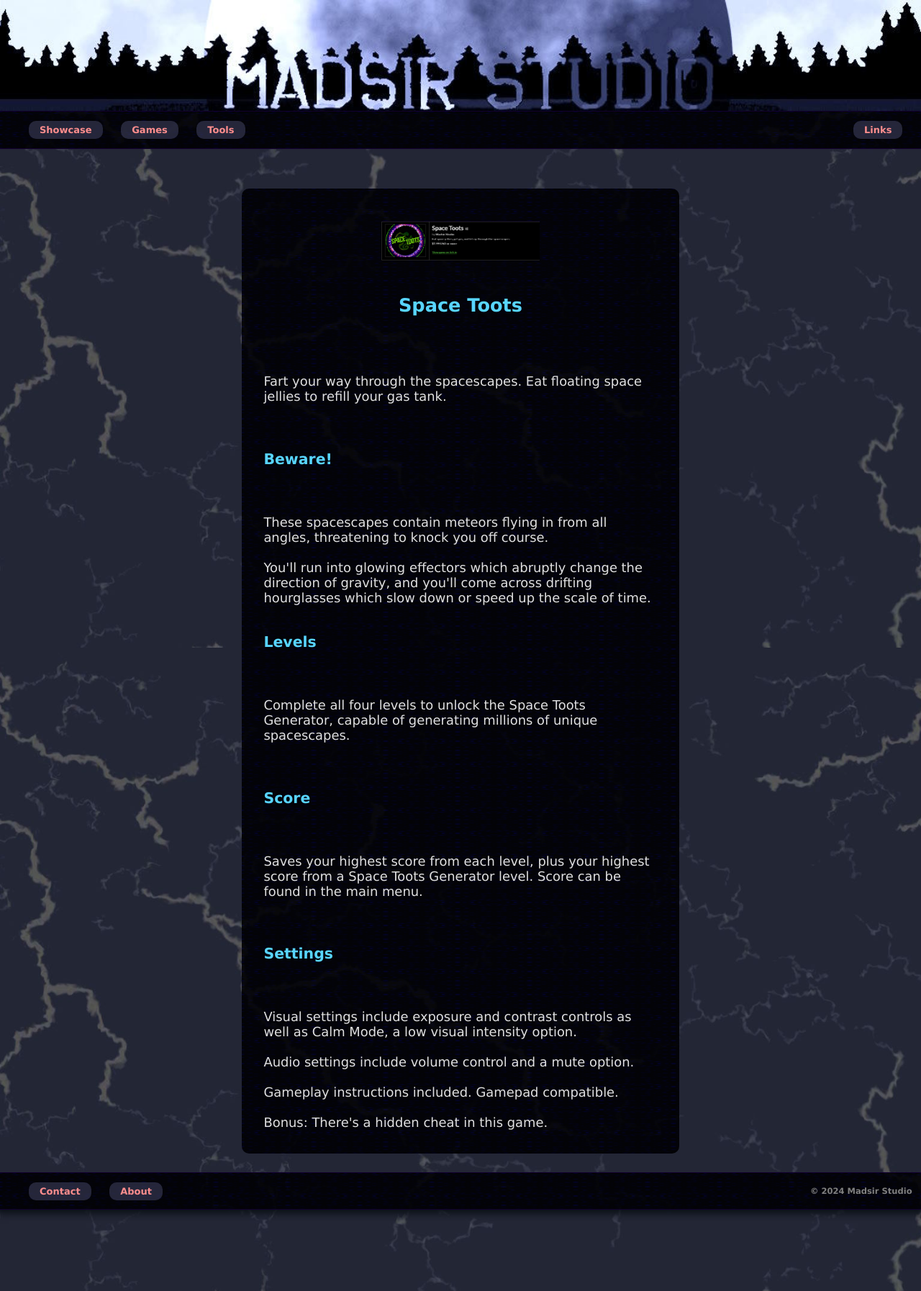
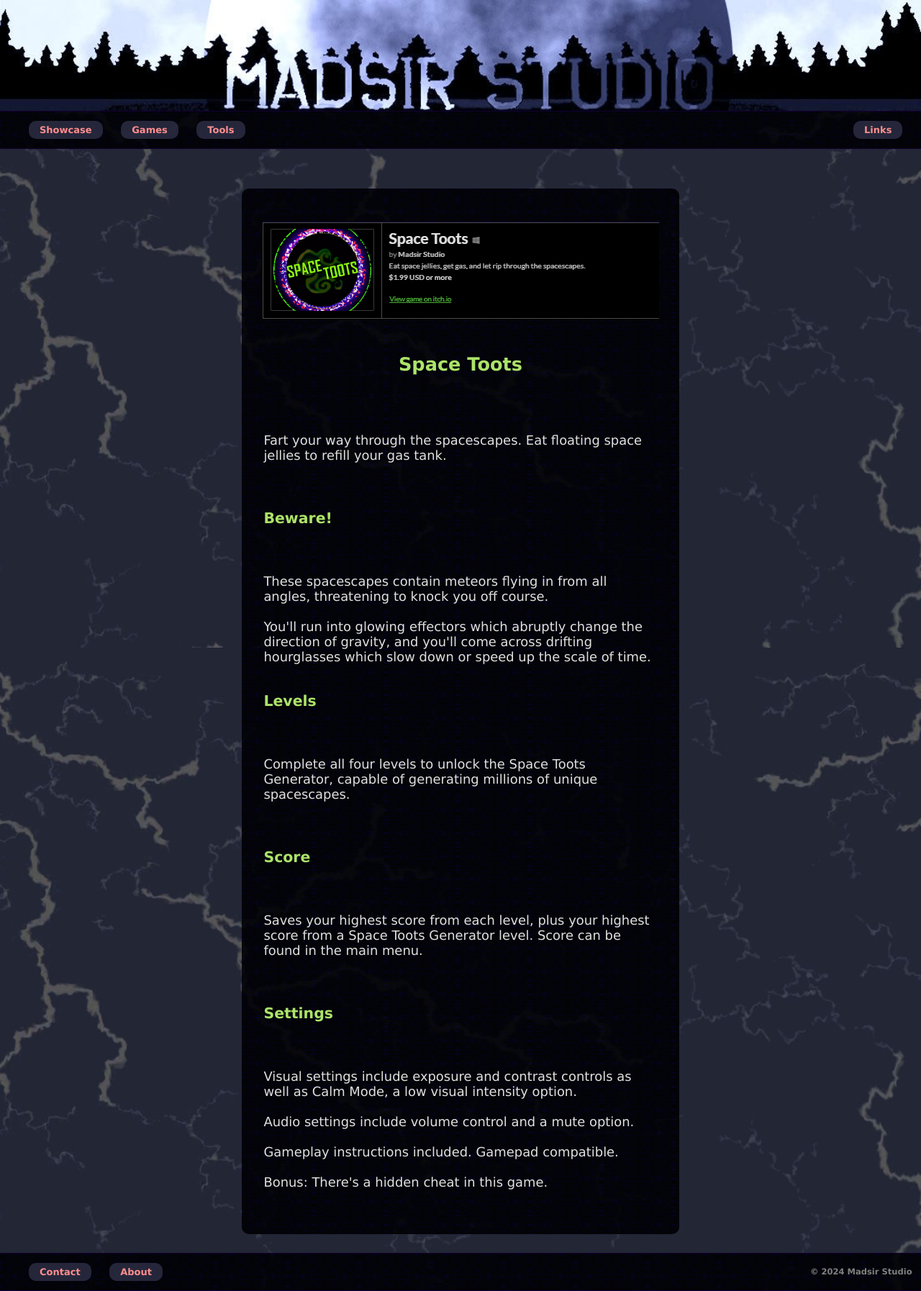
Before and after one commit to Madsir/madsirstudio.github.io, a Jekyll site: the page built from spacetoots/index.html, in a window 1280 px wide. Shown: the whole page at 72% size. Built offline with Jekyll 4.4.1, drawn with Linux system fonts in a browser that asks for light colours.

Commit message:
Update index.html

```diff
--- a/spacetoots/index.html
+++ b/spacetoots/index.html
@@ -17,10 +17,10 @@ h2 {
   margin-left: 5%;
   margin-right: 5%;
   font-size: 1.6em;
-  color: #58d5ff;
+  color: #ACE369;
 }
 h1 {
-  color: #58d5ff;
+  color: #ACE369;
 }
 p {
   font-size: 1.4em;
@@ -37,10 +37,10 @@ p {
     font-size: 0.7em;
     margin-left: 5%;
     margin-right: 5%;
-    color: #58d5ff;
+    color: #ACE369;
   }
   h1 {
-  color: #58d5ff;
+  color: #ACE369;
   }
 }
 .around {
@@ -65,7 +65,7 @@ p {
 	<br>
 	<div class="around"><br><br><br>
 	   <div class="center">
-<a href="https://madsirstudio.itch.io/spacetoots"><img src="/Assets/spatootsitchio.png" style="width:40%;display:block;margin-left:auto;margin-right:auto"></a>
+<a href="https://madsirstudio.itch.io/spacetoots"><img src="/Assets/spatootsitchio.png" style="width:100%;display:block;margin-left:auto;margin-right:auto"></a>
 	   </div>
 		 <br>
 	<br>
@@ -103,7 +103,7 @@ Audio settings include volume control and a mute option.
 Gameplay instructions included.  Gamepad compatible.
 <br><br>
 Bonus: There's a hidden cheat in this game.</p>
-<br>
+<br><br><br>
 	</div>
 </div>
 </body>
```
